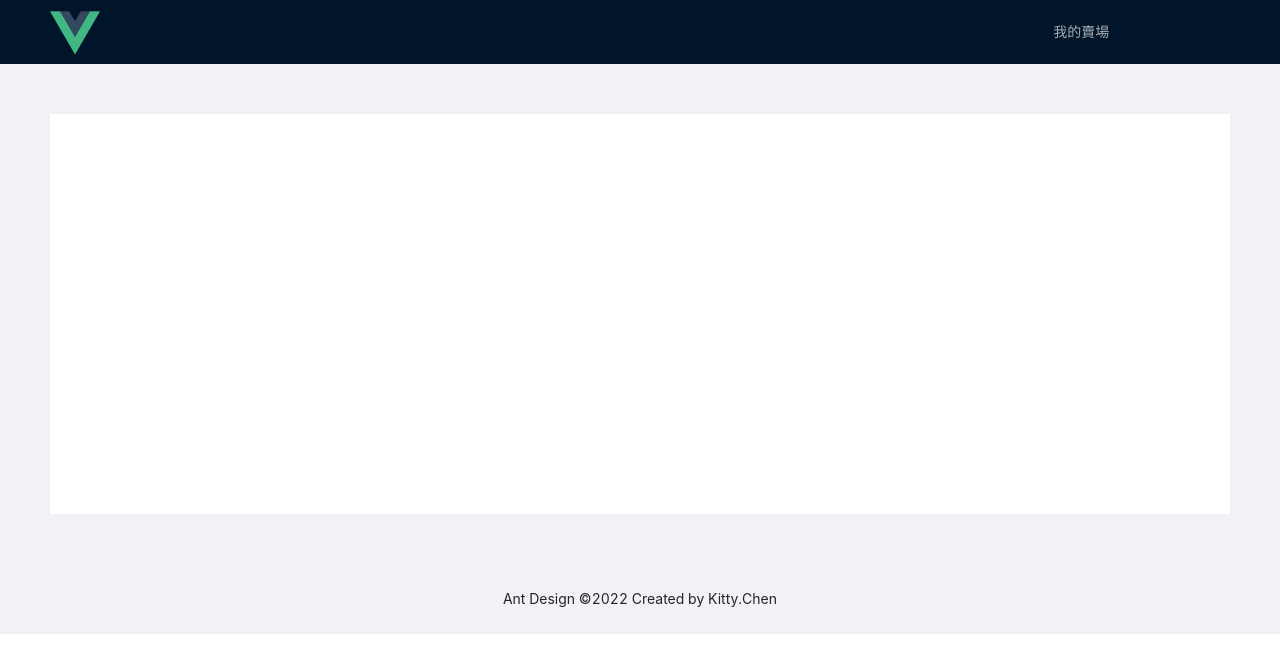
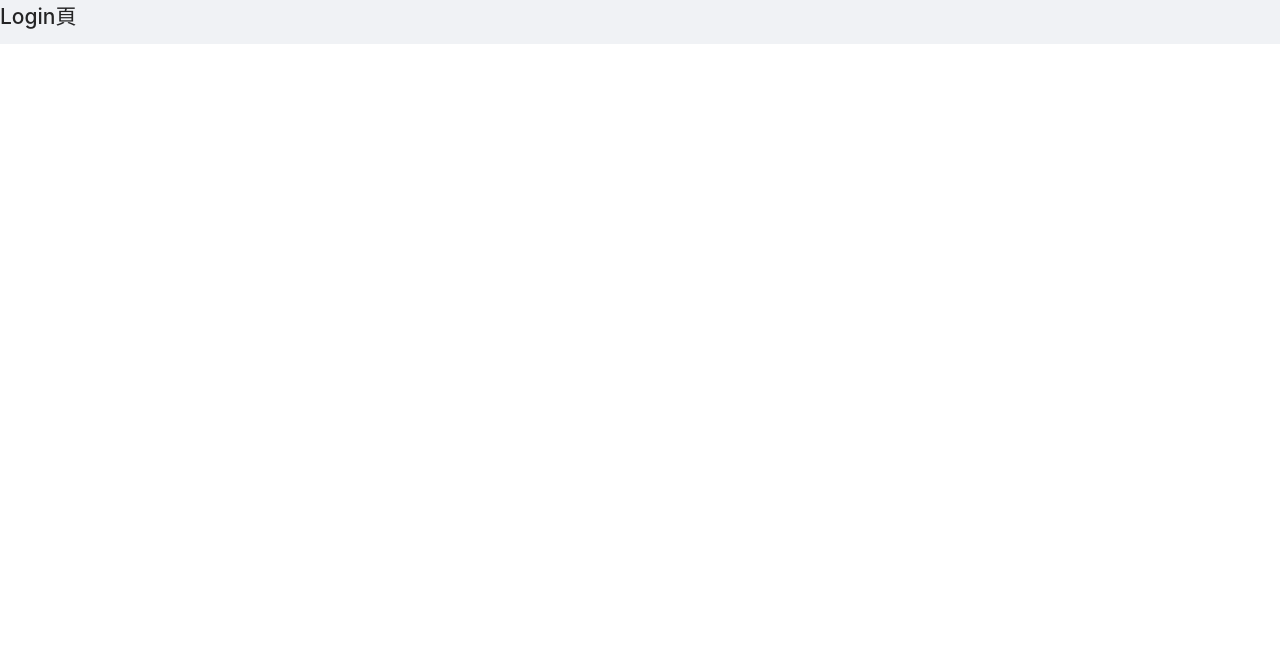
Before and after one commit to KittyChen913/ImitationShop.Vue, a Vue app in the folder imitationshop.vue/: page /login in a window 1280 px wide. Shown: the top 672 px of the page. Built offline with nearby package versions, Linux system fonts and the light colour scheme.

Commit message:
? Add Login 空白頁
1. 調整 router 階層, 新增子層的 Base 頁放置 header/content/footer, 將商品相關 page 移置 children

```diff
--- a/imitationshop.vue/src/App.vue
+++ b/imitationshop.vue/src/App.vue
@@ -1,34 +1,6 @@
 <template>
   <a-layout>
-    <a-layout-header :style="{ position: 'fixed', zIndex: 1, width: '100%' }">
-      <a-row>
-        <a-col :span="4">
-          <div class="logo" @click="goToHomePage">
-            <img alt="Vue logo" src="./assets/logo.png" width="50" />
-          </div>
-        </a-col>
-        <a-col :span="4" :offset="16">
-          <a-menu
-            v-model:selectedKeys="selectedKeys"
-            theme="dark"
-            mode="horizontal"
-            :style="{ lineHeight: '64px' }"
-          >
-            <a-menu-item key="1"
-              ><router-link to="/Store">我的賣場</router-link></a-menu-item
-            >
-          </a-menu>
-        </a-col>
-      </a-row>
-    </a-layout-header>
-    <a-layout-content :style="{ padding: '50px 50px', marginTop: '64px' }">
-      <div :style="{ background: '#fff', padding: '24px', minHeight: '400px' }">
-        <router-view />
-      </div>
-    </a-layout-content>
-    <a-layout-footer :style="{ textAlign: 'center' }">
-      Ant Design ©2022 Created by Kitty.Chen
-    </a-layout-footer>
+    <router-view />
   </a-layout>
 </template>
 
@@ -38,26 +10,10 @@ import { defineComponent } from 'vue'
 export default defineComponent({
   name: 'App',
   components: {},
-  methods: {
-    goToHomePage() {
-      this.$router.push({ path: '/' })
-    },
-  },
 })
 </script>
 
 <style>
-#components-layout-demo-fixed .logo {
-  width: 120px;
-  height: 31px;
-  background: rgba(255, 255, 255, 0.2);
-  margin: 16px 24px 16px 0;
-  float: left;
-}
-.site-layout .site-layout-background {
-  background: #fff;
-}
-
 [data-theme='dark'] .site-layout .site-layout-background {
   background: #141414;
 }
--- a/imitationshop.vue/src/router/index.ts
+++ b/imitationshop.vue/src/router/index.ts
@@ -2,8 +2,15 @@ import { createRouter, createWebHistory, RouteRecordRaw } from 'vue-router'
 import Items from '../views/Items.vue'
 import ItemDetail from '../views/ItemDetail.vue'
 import Store from '../views/Store.vue'
+import Login from '../views/Login.vue'
+import Base from '../views/Base.vue'
 
 const routes: Array<RouteRecordRaw> = [
+  {
+    path: '/',
+    name: 'base',
+    component: Base,
+    children: [
       {
         path: '/',
         name: 'items',
@@ -15,9 +22,16 @@ const routes: Array<RouteRecordRaw> = [
         component: ItemDetail
       },
       {
-    path: '/Store',
+        path: '/store',
         name: 'store',
         component: Store
+      },
+    ]
+  },
+  {
+    path: '/login',
+    name: 'login',
+    component: Login
   },
 ]
 
--- /dev/null
+++ b/imitationshop.vue/src/views/Base.vue
@@ -0,0 +1,64 @@
+<template>
+  <a-layout-header :style="{ position: 'fixed', zIndex: 1, width: '100%' }">
+    <a-row>
+      <a-col :span="4">
+        <router-link to="/">
+          <img
+            class="image"
+            alt="Vue logo"
+            src="@/assets/logo.png"
+            width="50"
+          />
+        </router-link>
+      </a-col>
+      <a-col :span="4" :offset="16">
+        <a-menu
+          v-model:selectedKeys="selectedKeys"
+          theme="dark"
+          mode="horizontal"
+          :style="{ lineHeight: '64px' }"
+        >
+          <a-menu-item key="1"
+            ><router-link to="/Store">我的賣場</router-link></a-menu-item
+          >
+          <a-menu-item key="2"
+            ><router-link to="/Login">登入</router-link></a-menu-item
+          >
+        </a-menu>
+      </a-col>
+    </a-row>
+  </a-layout-header>
+  <a-layout-content :style="{ padding: '50px 50px', marginTop: '64px' }">
+    <div :style="{ background: '#fff', padding: '24px', minHeight: '400px' }">
+      <router-view />
+    </div>
+  </a-layout-content>
+  <a-layout-footer :style="{ textAlign: 'center' }">
+    Ant Design ©2022 Created by Kitty.Chen
+  </a-layout-footer>
+</template>
+
+<script lang="ts">
+import { defineComponent } from 'vue'
+
+export default defineComponent({
+  name: 'Base-page',
+})
+</script>
+
+<style scoped>
+#components-layout-demo-fixed .logo {
+  width: 120px;
+  height: 31px;
+  background: rgba(255, 255, 255, 0.2);
+  margin: 16px 24px 16px 0;
+  float: left;
+}
+.site-layout .site-layout-background {
+  background: #fff;
+}
+
+.logo:hover .image {
+  opacity: 1;
+}
+</style>
--- /dev/null
+++ b/imitationshop.vue/src/views/Login.vue
@@ -0,0 +1,15 @@
+<template>
+    <h2>Login頁</h2>
+</template>
+
+<script lang="ts">
+import { defineComponent } from 'vue'
+
+export default defineComponent({
+    name:'Login-page'
+})
+</script>
+
+<style scoped>
+
+</style>
```
Lines whose indentation alone changed are shown as unchanged.
